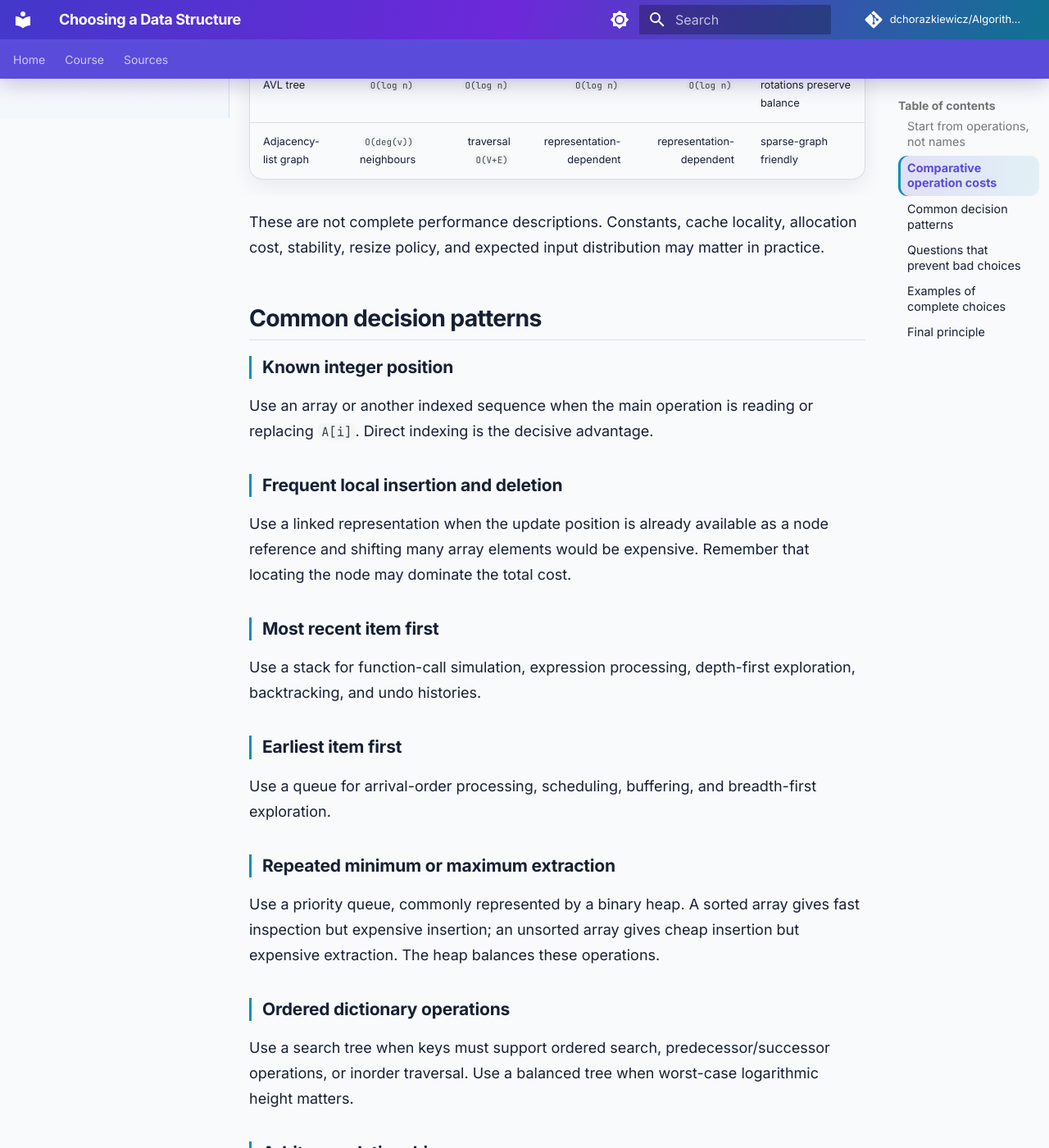
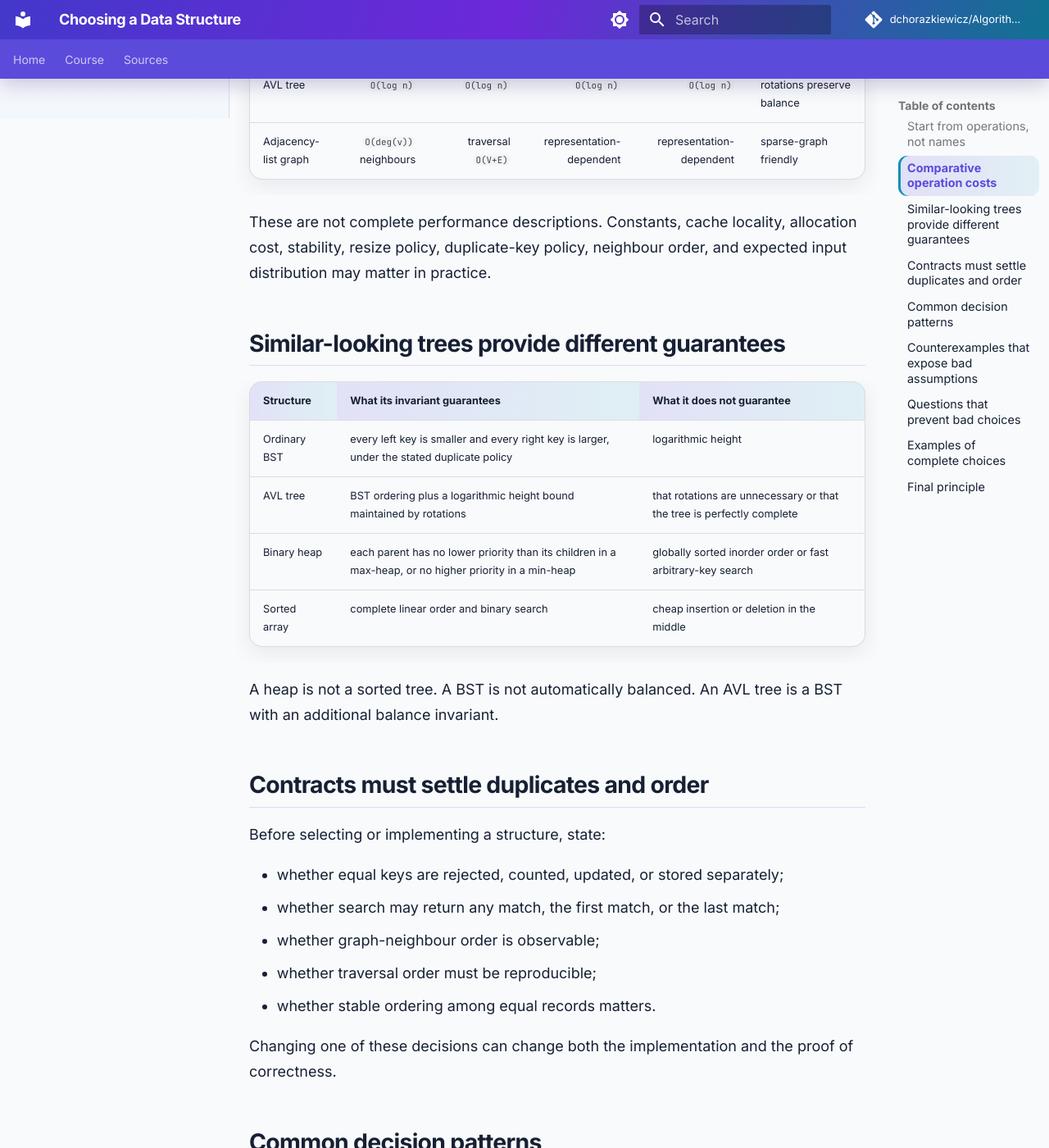
Before and after one commit to dchorazkiewicz/Algorithms_and_Complexity, an MkDocs documentation site: the page built from docs/course/choosing-a-data-structure.md, in a window 1280 px wide and 1400 px high, scrolled down 1551 px. Shown: the whole window at 82% size. Built offline with MkDocs 1.6.1 and Material for MkDocs 9.7.7, drawn with Linux system fonts in a browser that asks for light colours; comment, search, counter and statistics services are not loaded; some of the changed text lies outside the part shown.

Commit message:
Strengthen data-structure contrasts and counterexamples

```diff
--- a/docs/course/choosing-a-data-structure.md
+++ b/docs/course/choosing-a-data-structure.md
@@ -32,7 +32,30 @@
 | AVL tree | `O(log n)` | `O(log n)` | `O(log n)` | `O(log n)` | rotations preserve balance |
 | Adjacency-list graph | `O(deg(v))` neighbours | traversal `O(V+E)` | representation-dependent | representation-dependent | sparse-graph friendly |
 
-These are not complete performance descriptions. Constants, cache locality, allocation cost, stability, resize policy, and expected input distribution may matter in practice.
+These are not complete performance descriptions. Constants, cache locality, allocation cost, stability, resize policy, duplicate-key policy, neighbour order, and expected input distribution may matter in practice.
+
+## Similar-looking trees provide different guarantees
+
+| Structure | What its invariant guarantees | What it does not guarantee |
+|---|---|---|
+| Ordinary BST | every left key is smaller and every right key is larger, under the stated duplicate policy | logarithmic height |
+| AVL tree | BST ordering plus a logarithmic height bound maintained by rotations | that rotations are unnecessary or that the tree is perfectly complete |
+| Binary heap | each parent has no lower priority than its children in a max-heap, or no higher priority in a min-heap | globally sorted inorder order or fast arbitrary-key search |
+| Sorted array | complete linear order and binary search | cheap insertion or deletion in the middle |
+
+A heap is not a sorted tree. A BST is not automatically balanced. An AVL tree is a BST with an additional balance invariant.
+
+## Contracts must settle duplicates and order
+
+Before selecting or implementing a structure, state:
+
+- whether equal keys are rejected, counted, updated, or stored separately;
+- whether search may return any match, the first match, or the last match;
+- whether graph-neighbour order is observable;
+- whether traversal order must be reproducible;
+- whether stable ordering among equal records matters.
+
+Changing one of these decisions can change both the implementation and the proof of correctness.
 
 ## Common decision patterns
 
@@ -64,6 +87,18 @@
 
 Use a graph when an element may connect to many others without a simple linear or hierarchical arrangement. Choose adjacency lists for sparse graphs and when iterating over actual neighbours is central.
 
+## Counterexamples that expose bad assumptions
+
+- Inserting increasing keys into an ordinary BST produces a chain, so operations become `O(n)`.
+- A heap with root `1` in a min-heap does not imply that an inorder traversal is sorted.
+- DFS without a `visited` set can recurse forever on a cycle.
+- Binary search on unsorted input may return a plausible answer on one example while having no valid elimination argument.
+- Selection sort can move equal-key records past one another and destroy stability.
+- Implementing a queue with repeated `list.pop(0)` shifts the remaining Python-list references and makes each dequeue `O(n)`.
+- A linked-list deletion is not `O(1)` when the node must first be found by value.
+
+A useful test of understanding is to produce a small input that breaks an overgeneralised claim.
+
 ## Questions that prevent bad choices
 
 Before committing to a representation, ask:
@@ -76,6 +111,8 @@
 6. Which invariant is most likely to be broken by updates?
 7. Is the worst case acceptable, or is expected performance sufficient?
 8. Will the algorithm traverse all elements anyway, making direct access irrelevant?
+9. Is iteration order part of the public contract?
+10. What counterexample would disprove the performance claim if an assumption were removed?
 
 ## Examples of complete choices
 
@@ -104,4 +141,4 @@
 - the invariant that makes those operations correct;
 - the cost model used to evaluate them.
 
-Do not choose a structure because its name is familiar or because one operation has an attractive complexity. Choose it because the entire workload, including locating data, updating state, preserving invariants, and handling worst cases, is supported by the representation.
+Do not choose a structure because its name is familiar or because one operation has an attractive complexity. Choose it because the entire workload, including locating data, updating state, preserving invariants, handling duplicates, respecting observable order, and surviving worst cases, is supported by the representation.
```
